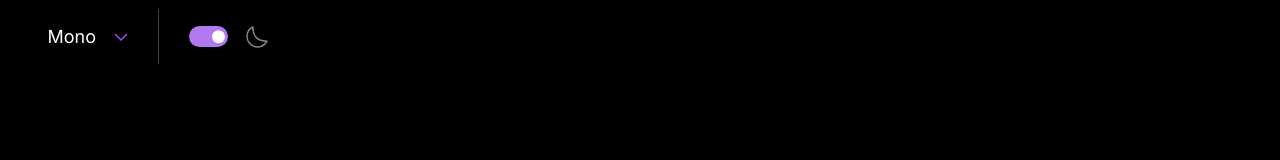
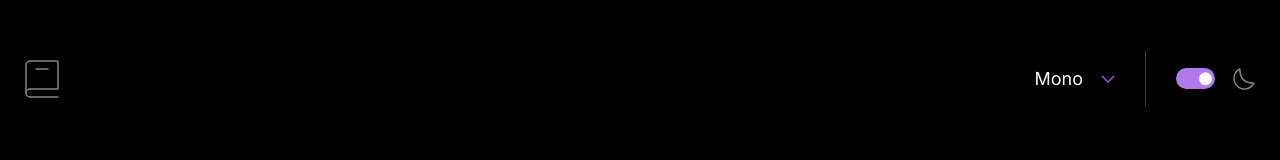
Before and after one commit to Satjeet2005/dictionary-web-app, a plain HTML site: page index.html in a window 1280 px wide. Drawn offline with Linux system fonts and the light colour scheme.

Commit message:
add nav bar

```diff
--- a/css/style.css
+++ b/css/style.css
@@ -45,6 +45,10 @@
 
 .justify-center {
   justify-content: center;
+}
+
+.justify-between{
+  justify-content: space-between;
 }
 
 .align-center {
@@ -116,7 +120,13 @@
 }
 
 body{
-  /* padding: 200px; */
+  padding: 50px 15px;
+}
+
+@media screen and (min-width : 576px){
+  body{
+    padding: 50px 25px;
+  }
 }
 
 /* =========
@@ -207,7 +217,13 @@ THEME CHANGE
 .theme-change-container{
   border-left: 1px solid #3e3e3e;
   height: 55px;
-  padding-left: 30px;
+  padding-left: 20px;
+}
+
+@media screen and (min-width:576px){
+  .theme-change-container{
+    padding-left: 30px;
+  }
 }
 
 /* theme-change-icon */
@@ -225,14 +241,20 @@ THEME CHANGE
 }
 
 .selected-font-container{
-  padding-right: 30px;
+  padding-right: 20px;
   width: 120px;
+}
+
+@media screen and (min-width : 576px){
+  .selected-font-container{
+    padding-right: 30px;
+  }
 }
 
 /* selected font */
 .selected-font{
   font-size: 18px;
-  text-wrap: nowrap;
+  white-space: nowrap;
 }
 
 /* font selection container */
--- a/index.html
+++ b/index.html
@@ -14,12 +14,13 @@
       rel="stylesheet"
     />
   </head>
-  <body class="font--mono body--dark">
+  <body class="margin-0 box-content font--mono body--dark">
     <header>
       <!-- nav bar -->
-      <nav>
-        <section>
-          <div class="flex align-center right-nav">
+      <nav class="flex align-center justify-between">
+        <img src="/assets/logo.svg" alt="logo">
+
+        <div class="flex align-center right-nav">
               <div class="font-handling-container relative">
                 <div
                   class="selected-font-container flex align-center box-content gap-18"
@@ -88,8 +89,7 @@
               </svg>
             </div>
 
-          </div>
-        </section>
+        </div>
       </nav>
     </header>
   </body>
```
